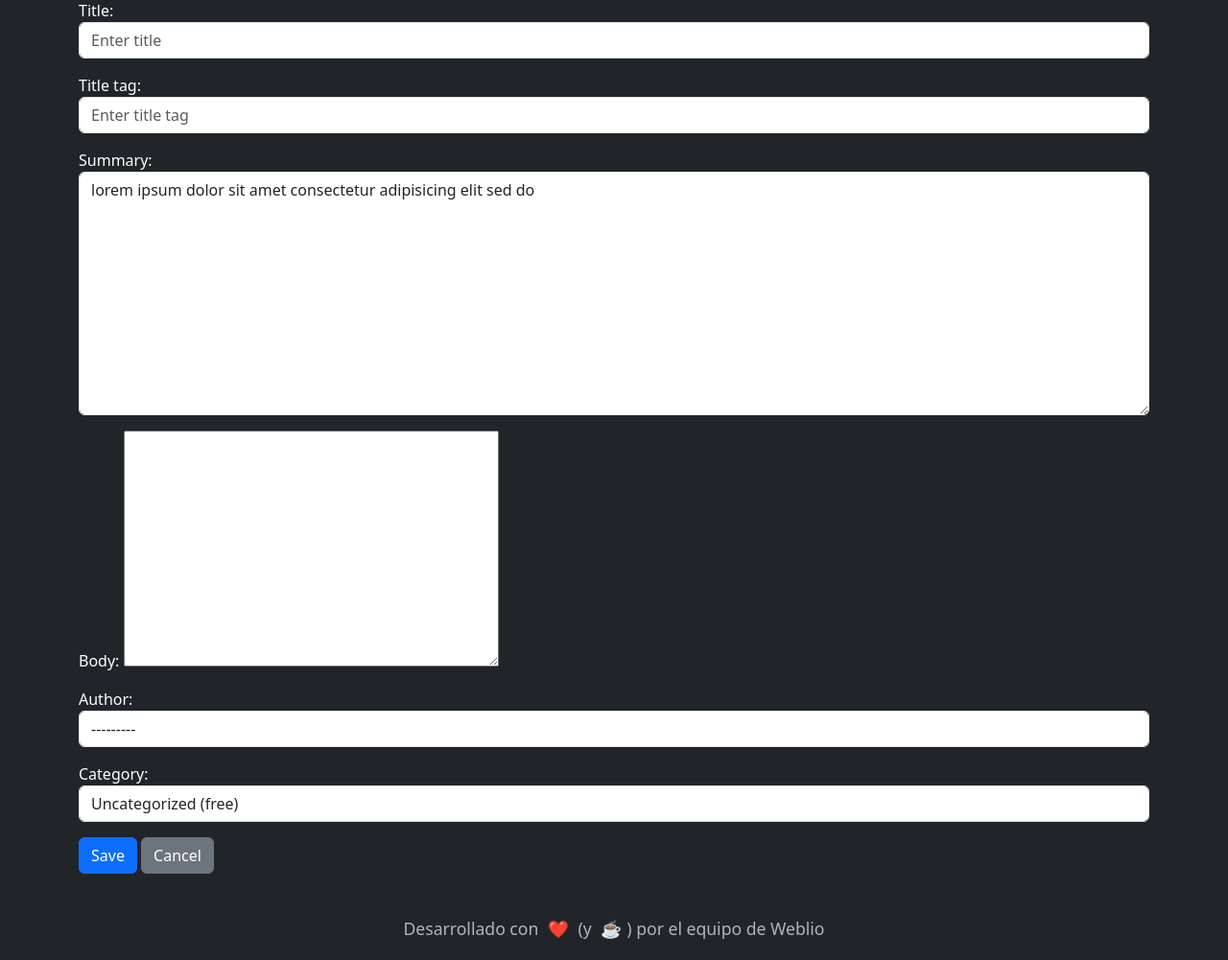
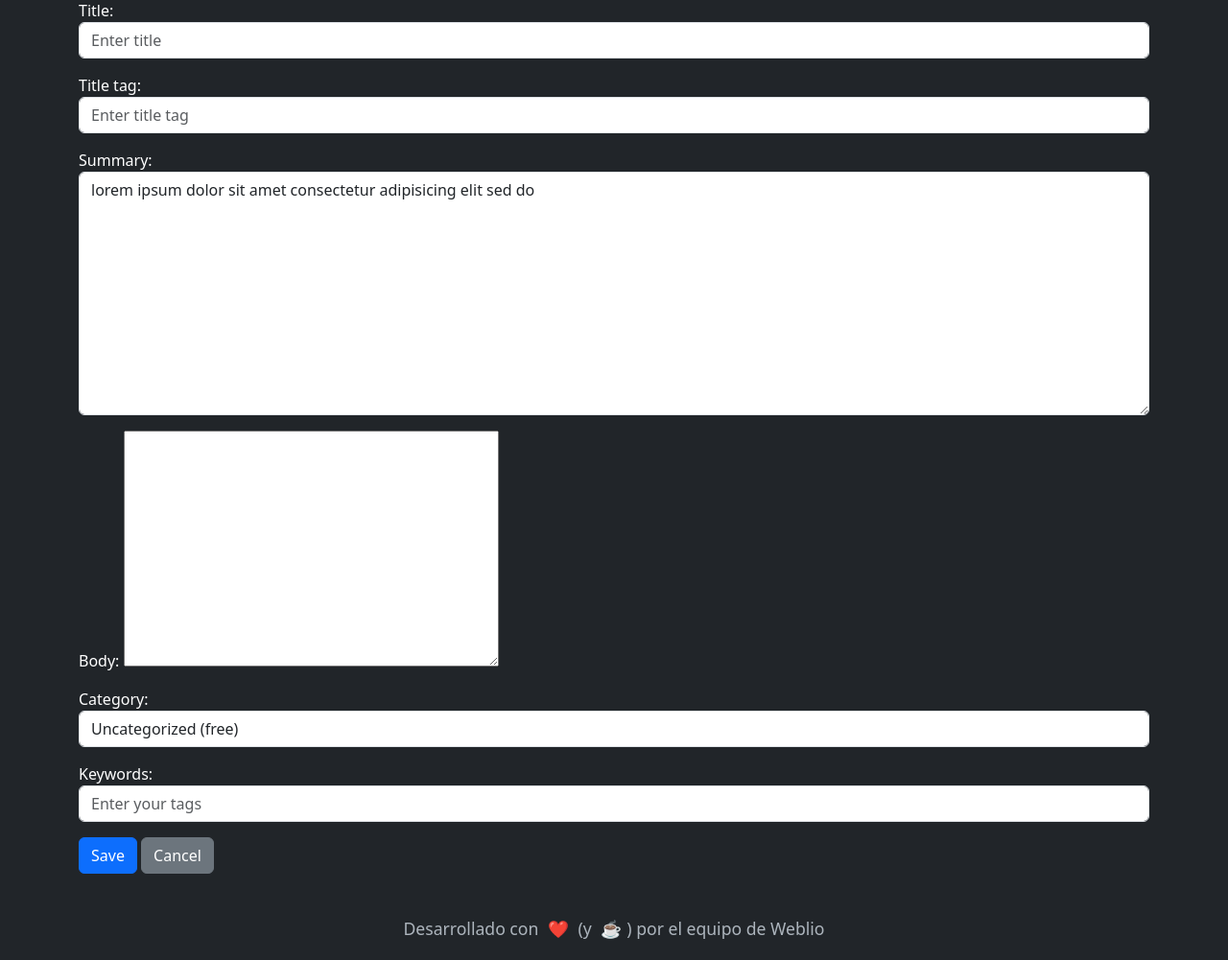
Before and after one commit to weblio-team/weblio, a Django app: page /posts/my-posts/add/ in a window 1280 px wide. Shown: the part 137-1138 px from the top of the page at 96% size. Run offline with Django 5.2, Linux system fonts and the light colour scheme; the visitor is signed in with stand-in values (Sample User, id 1); data comes from the database, SQL or seed files in the repository; data that the repository does not hold is empty; some libraries are stand-ins or nearby versions.

Commit message:
Implementacion de filtros de busqueda
01. Se modifica el modelo Member para retornar el username

02. Se modifica MyPostAddForm
	- Se oculta el author
	- Se crean dos metodos para guardar automaticamente al autor al usuario que esta escribiendo el articulo

03. Se modifica el modelo de Post para agregar el field de keywords

04. Se modifica la view MyPostAddView para poder obtener el usuario que se encuentra loggeado

05. Se modifica create/create.html para redireccionar a my-posts al darle a guardar

06. Se modifica suscriber/posts.html porque ya no se recorre el object_list ahora se llama posts

07. Se modifica base.html para mostrar la barra de busqueda luego de haber buscado algo y ademas ya es funcional.

08. Se modifica SuscriberPostsView para mostrar solo los articulos con estado published

```diff
--- a/members/models.py
+++ b/members/models.py
@@ -56,6 +56,6 @@ class Member(AbstractBaseUser, PermissionsMixin):
         Retorna la representación en cadena del usuario.
 
         Retorna:
-            - str: El email del usuario.
+            - str: El username del usuario.
         """
-        return self.email
+        return self.username
--- a/members/templates/base.html
+++ b/members/templates/base.html
@@ -114,13 +114,13 @@
                         </li>
                         {% endif %}
                     </ul>
-                    {% if request.path == '/posts/all/' %}
-                        <form class="d-flex mx-auto" role="search">
-                            <input class="form-control me-2 bg-dark text-white" type="search" placeholder="Search" aria-label="Search">
+                    {% if request.path == '/posts/all/' or  request.path == '/posts/search/' %}
+                        <form method="GET" action="{% url 'post_search' %}" class="d-flex" role="search">
+                            <input class="form-control me-2 bg-dark text-white" type="search" placeholder="Search" aria-label="Search" name="q">
                             <button class="btn btn-outline-success text-white" type="submit">Search</button>
                         </form>
                     {% endif %}
-                    <div class="d-flex align-items-center">
+                    <div class="d-flex align-items-center ms-5">
                         {% if not user.is_authenticated %}
                         <a class="btn btn-primary px-4 me-2" href="{% url 'member-login' %}">Iniciar Sesion</a>
                         <a class="btn btn-outline-secondary px-4 me-3" href="{% url 'member-register' %}">Registrarse</a>
--- a/posts/forms.py
+++ b/posts/forms.py
@@ -51,7 +51,7 @@ class CategoryEditForm(forms.ModelForm):
 class MyPostEditForm(forms.ModelForm):
     class Meta:
         model = Post
-        fields = ['title', 'title_tag', 'summary', 'body', 'category', 'status']
+        fields = ['title', 'title_tag', 'summary', 'body', 'category', 'status', 'keywords']
         widgets = {
             'title': forms.TextInput(attrs={'class': 'form-control', 'placeholder': 'Enter title'}),
             'category': forms.Select(attrs={'class': 'form-control'}),
@@ -59,6 +59,7 @@ class MyPostEditForm(forms.ModelForm):
             'summary': forms.Textarea(attrs={'class': 'form-control', 'placeholder': 'Enter summary'}),
             'body': CKEditor5Widget(attrs={"class": "django_ckeditor_5"}, config_name="comment"),
             'status': forms.HiddenInput(),
+            'keywords': forms.TextInput(attrs={'class': 'form-control', 'placeholder': 'Enter your tags'}),
         }
 
     def __init__(self, *args, **kwargs):
@@ -77,19 +78,36 @@ class ToEditPostForm(forms.ModelForm):
             'title_tag': forms.TextInput(attrs={'class': 'form-control', 'placeholder': 'Enter title tag'}),
             'summary': forms.Textarea(attrs={'class': 'form-control', 'placeholder': 'Enter summary'}),
             'body': CKEditor5Widget(attrs={"class": "django_ckeditor_5"}, config_name="comment"),
-            'author': forms.Select(attrs={'class': 'form-control'}),
+            'author': forms.HiddenInput(),
             'status': forms.HiddenInput(),
         }
 
 class MyPostAddForm(forms.ModelForm):
     class Meta:
         model = Post
-        fields = ['title', 'title_tag', 'summary', 'body', 'author', 'category']
+        fields = ['title', 'title_tag', 'summary', 'body', 'author', 'category', 'keywords']
         widgets = {
             'title': forms.TextInput(attrs={'class': 'form-control', 'placeholder': 'Enter title'}),
             'category': forms.Select(attrs={'class': 'form-control'}),
-            'author': forms.Select(attrs={'class': 'form-control'}),
+            'author': forms.HiddenInput(),
             'title_tag': forms.TextInput(attrs={'class': 'form-control', 'placeholder': 'Enter title tag'}),
             'summary': forms.Textarea(attrs={'class': 'form-control', 'placeholder': 'Enter summary'}),
             'body': CKEditor5Widget(attrs={"class": "django_ckeditor_5"}, config_name="comment"),
+            'keywords': forms.TextInput(attrs={'class': 'form-control', 'placeholder': 'Enter your tags'}),
         }
+
+    def __init__(self, *args, **kwargs):
+        user = kwargs.pop('user', None)
+        super(MyPostAddForm, self).__init__(*args, **kwargs)
+        print(user)
+        if user:
+            self.fields['author'].initial = user
+
+    def save(self, commit=True):
+        instance = super(MyPostAddForm, self).save(commit=False)
+        if self.initial.get('author'):
+            instance.author = self.initial['author']
+            print(instance.author)
+        if commit:
+            instance.save()
+        return instance
--- a/posts/models.py
+++ b/posts/models.py
@@ -42,6 +42,7 @@ class Post(models.Model):
     author = models.ForeignKey(Member, on_delete=models.CASCADE)
     status = models.CharField(max_length=20, choices=(('draft', 'Draft'), ('to_edit', 'To Edit'), ('to_publish', 'To Publish'),('published', 'Published'),), default='draft')
     category = models.ForeignKey(Category, on_delete=models.SET_DEFAULT, default=get_default_category)
+    keywords = models.CharField(max_length=100, blank=True, null=True)
 
     def __str__(self):
         return self.title + ' | ' + str(self.author)
--- a/posts/templates/create/create.html
+++ b/posts/templates/create/create.html
@@ -7,7 +7,7 @@
     {{ form.media }}
     {{ form.as_p }}
     <button class="btn btn-primary" type="submit">Save</button>
-    <a href="{% url 'posts' %}" class="btn btn-secondary">Cancel</a>
+    <a href="{% url 'my-posts' %}" class="btn btn-secondary">Cancel</a>
   </form>
 </main>
 {% endblock %}
--- a/posts/views.py
+++ b/posts/views.py
@@ -111,6 +111,16 @@ class MyPostAddView(CreateView):
     model = Post
     form_class = MyPostAddForm
     template_name = 'create/create.html'
+    success_url = reverse_lazy('my-posts')
+
+    def get_form_kwargs(self):
+        kwargs = super(MyPostAddView, self).get_form_kwargs()
+        kwargs['user'] = self.request.user
+        return kwargs
+
+    def form_valid(self, form):
+        form.instance.author = self.request.user
+        return super(MyPostAddView, self).form_valid(form)
 
 # views for editors
 class ToEditView(ListView):
@@ -178,6 +188,9 @@ class SuscriberPostsView(ListView):
     template_name = 'suscribers/posts.html'
     ordering = ['-date_posted']
 
+    def get_queryset(self):
+        return Post.objects.filter(status='published').order_by('-date_posted')
+
     def get_context_data(self, **kwargs):
         context = super().get_context_data(**kwargs)
         context['categories'] = Category.objects.all()
@@ -195,7 +208,8 @@ class SearchPostView(ListView):
                 Q(title__iregex=query) |
                 Q(author__first_name__iregex=query) |
                 Q(author__last_name__iregex=query) |
-                Q(category__name__iregex=query)
+                Q(category__name__iregex=query) |
+                Q(keywords__iregex=query)
             )
         else:
             posts = Post.objects.all()
```
Also changed, not shown: posts/migrations/0002_post_keywords.py (added).
